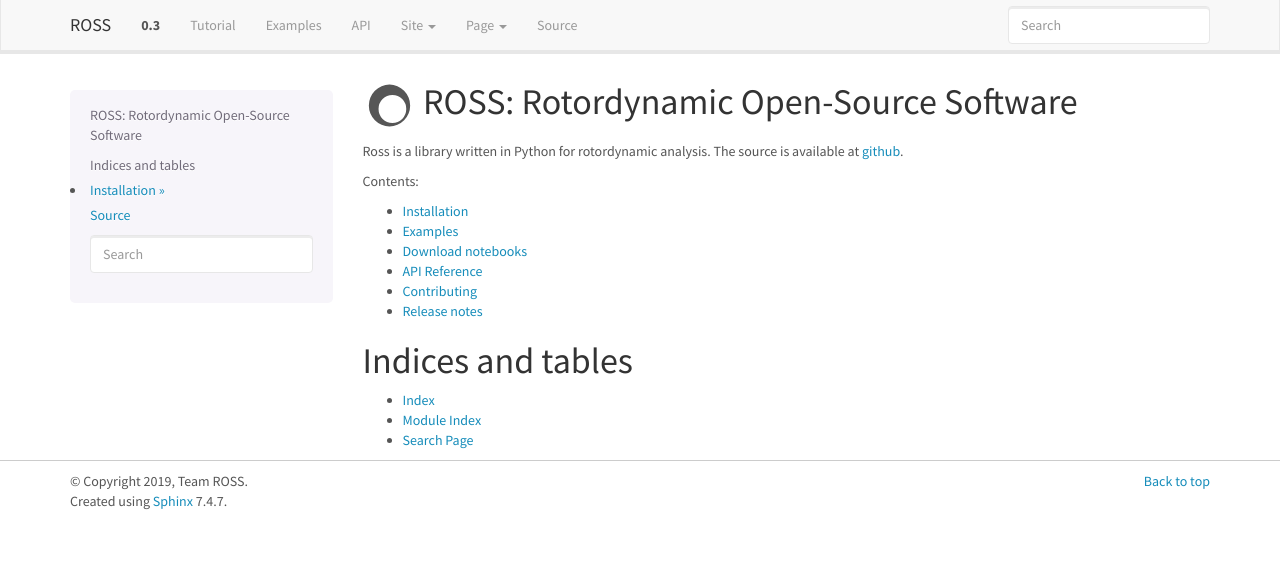
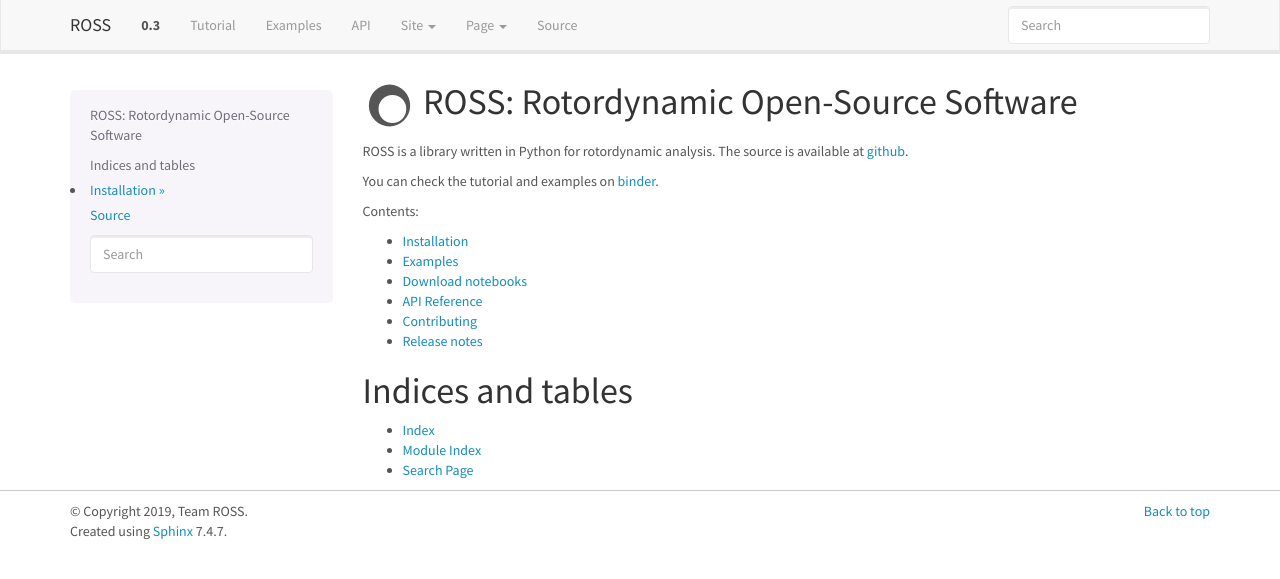
Before and after one commit to petrobras/ross, a Sphinx documentation site: the page built from docs/index.rst, in a window 1280 px wide. Shown: the top 579 px of the page. Built offline with Sphinx 7.4.7, drawn with Linux system fonts in a browser that asks for light colours; pages that are not in the unit, such as notebooks, are missing from menus; comment, search, counter and statistics services are not loaded.

Commit message:
Add binder link to docs page

```diff
--- a/docs/index.rst
+++ b/docs/index.rst
@@ -8,8 +8,10 @@
 |ross-logo| ROSS: Rotordynamic Open-Source Software
 ===================================================
 
-Ross is a library written in Python for rotordynamic analysis. The source is
+ROSS is a library written in Python for rotordynamic analysis. The source is
 available at `github <https://github.com/ross-rotordynamics/ross>`_.
+
+You can check the tutorial and examples on `binder <https://mybinder.org/v2/gh/ross-rotordynamics/ross/0.3?filepath=%2Fdocs%2Fexamples>`_.
 
 .. toctree::
    :maxdepth: 1
```
